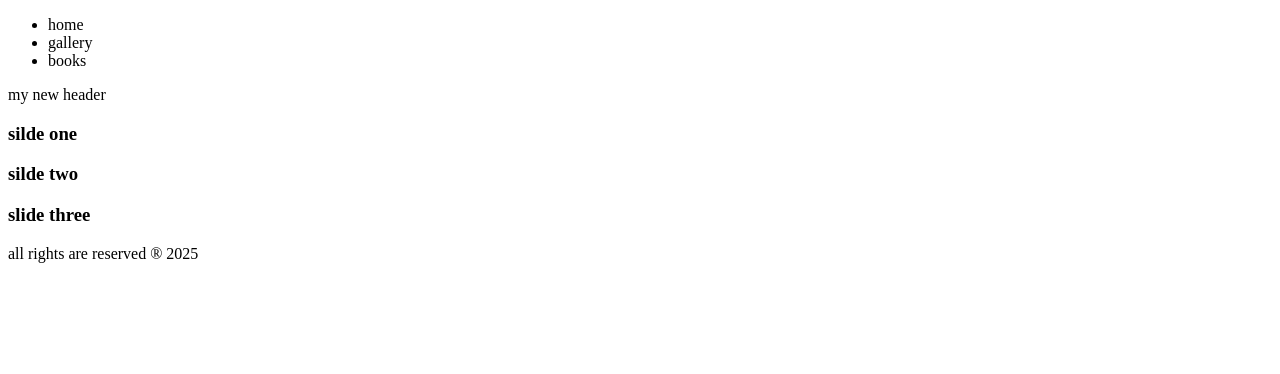
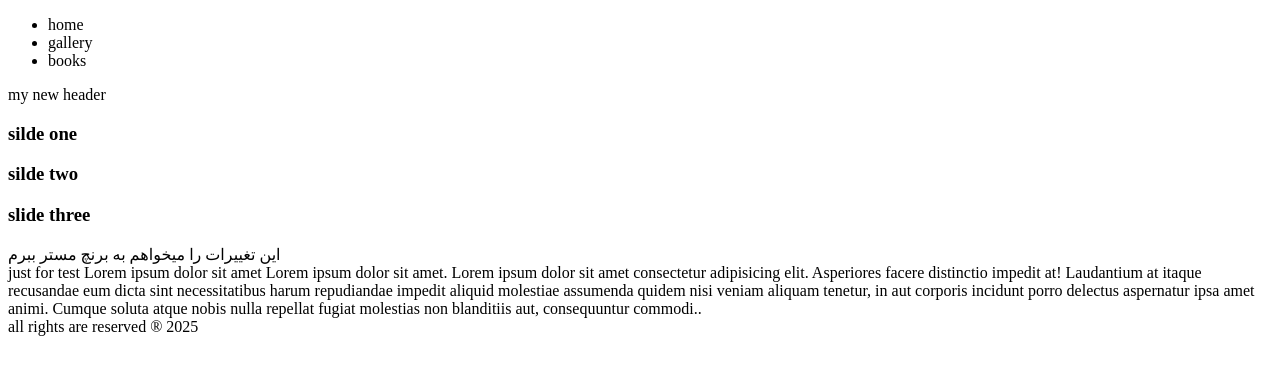
Before and after one commit to niloofarhamidi/git-project-one, a plain HTML site: page index.html in a window 1280 px wide. Drawn offline with Linux system fonts and the light colour scheme.

Commit message:
lorem added

```diff
--- a/index.html
+++ b/index.html
@@ -19,8 +19,10 @@
 <h3> silde one</h3>
 <h3> silde two</h3>
 <h3>slide three</h3>
+<div>
+این تغییرات را میخواهم به برنچ مستر ببرم</div>
 </div>
-
+<div> just for test Lorem ipsum dolor sit amet Lorem ipsum dolor sit amet. Lorem ipsum dolor sit amet consectetur adipisicing elit. Asperiores facere distinctio impedit at! Laudantium at itaque recusandae eum dicta sint necessitatibus harum repudiandae impedit aliquid molestiae assumenda quidem nisi veniam aliquam tenetur, in aut corporis incidunt porro delectus aspernatur ipsa amet animi. Cumque soluta atque nobis nulla repellat fugiat molestias non blanditiis aut, consequuntur commodi..</div>
 <footer>all rights are reserved ® 2025</footer>
 </body>
 </html>
```
